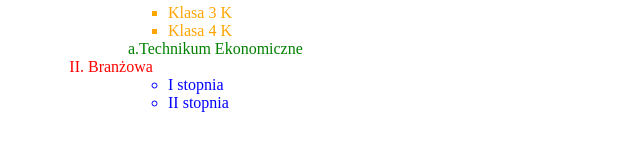
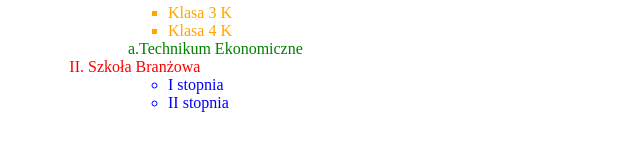
Before and after one commit to 05K4R05/WIAI4, a plain HTML site: page index.html in a window 1280 px wide. Shown: the part 138-284 px from the top of the page, 0-640 px from the left. Drawn offline with Linux system fonts and the light colour scheme.

Commit message:
index.html

```diff
--- a/index.html
+++ b/index.html
@@ -24,7 +24,7 @@
                 </ul>
                 <li style="list-style-type: none; color: green;">a.Technikum Ekonomiczne</li>
             </ul>
-            <li style="color: red;">Branżowa</li>
+            <li style="color: red;">Szkoła Branżowa</li>
             <ul>
                 <ul>
                     <li style="list-style-type: circle; color: blue;">I stopnia</li>
```
